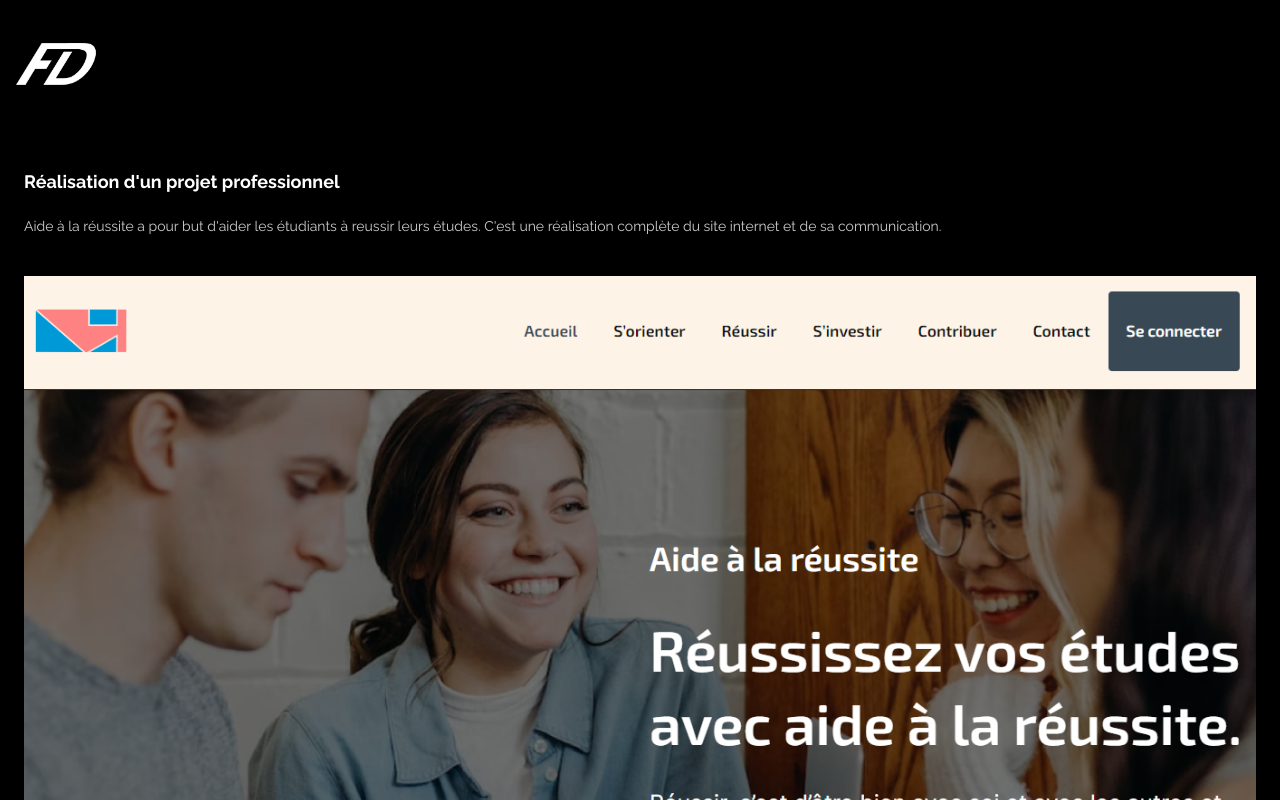
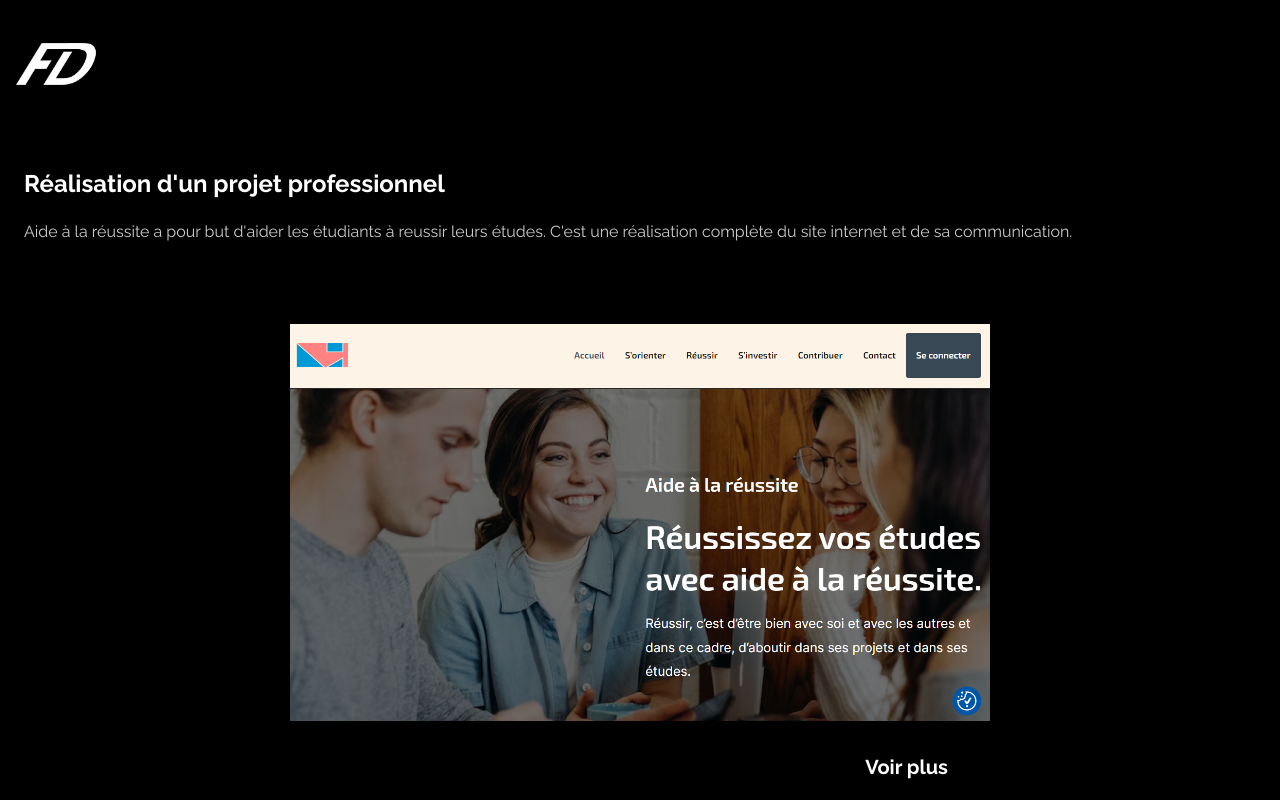
Before and after one commit to Flo714/projetS4, a Vue app: page /Aidealareussite in a window 1280 px wide. Shown: the top 800 px of the page. Built offline with nearby package versions, Linux system fonts and the light colour scheme.

Commit message:
hover voir plus

```diff
--- a/src/views/Aidealareussite.vue
+++ b/src/views/Aidealareussite.vue
@@ -61,13 +61,13 @@
       </nav>
     </header>
     <main class="text-white font-raleway mx-6">
-  <h1 class="font-bold text-lg mt-10 mb-5">Réalisation d'un projet professionnel</h1>
-  <p class="opacity-80 text-sm">Aide à la réussite a pour but d'aider les étudiants à reussir leurs études. C'est une réalisation complète du site internet et de sa communication.</p>
+  <h1 class="font-bold text-lg mt-10 mb-5 lg:text-2xl">Réalisation d'un projet professionnel</h1>
+  <p class="opacity-80 text-sm lg:text-base">Aide à la réussite a pour but d'aider les étudiants à reussir leurs études. C'est une réalisation complète du site internet et de sa communication.</p>
 
-  <div class="my-10">
-    <img src="images/aide_reussite.png" alt="Image de présentation du site web d'Aide à la reussite">
-    <div class="flex justify-end my-4 font-bold">
-      <a href="https://aidealareussite.fr/" target="_blank">Voir plus</a>
+  <div class="my-10 xl:my-20">
+    <img class="w-[70%] mx-auto lg:max-w-[700px]" src="images/aide_reussite.png" alt="Image de présentation du site web d'Aide à la reussite">
+    <div class="flex justify-end my-4 mr-6 font-bold xl:mr-[25%] xl:my-8">
+      <a class="hover_1 text-sm lg:text-lg xl:text-xl" href="Charte_graphique_Germagny.pdf" target="_blank">Voir plus</a>
     </div>
   </div>
 </main>
@@ -91,3 +91,29 @@ export default {
 }
 
 </script>
+
+<style>
+
+.hover_1 {
+  background:
+    linear-gradient(
+      to right,
+      rgba(0, 0, 0, 1),
+      rgba(0, 0, 0, 1)
+    ),
+    linear-gradient(
+      to right,
+      rgba(255, 255, 255, 1),
+      rgba(255, 255, 255, 1)
+  );
+  background-size: 100% 4px, 0 4px;
+  background-position: 100% 110%, 0 110%;
+  background-repeat: no-repeat;
+  transition: background-size 400ms;
+}
+
+.hover_1:hover {
+  background-size: 0 4px, 100% 4px;
+}
+
+</style>
```
